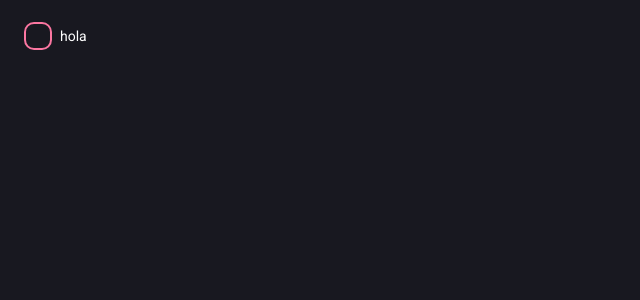
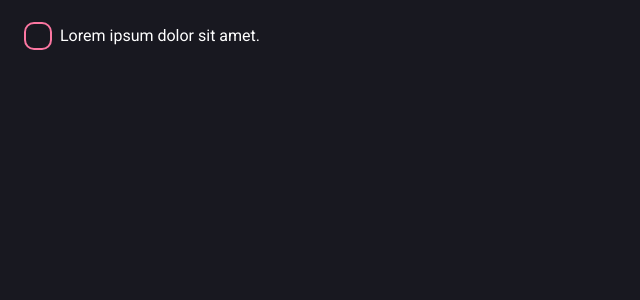
Before and after one commit to AlbaCasas/react-todo, a React (Create React App) app: page / in a window 1280 px wide. Shown: the top 300 px of the page, without its empty margins (0-640 px from the left). Built offline with nearby package versions, Linux system fonts and the light colour scheme.

Commit message:
Create Checkbox components

```diff
--- a/src/components/Checkbox/Checkbox.css
+++ b/src/components/Checkbox/Checkbox.css
@@ -4,6 +4,7 @@
     display: flex;
     align-items: center;
     margin: 24px;
+    font-size: 16px;
 }
 
 .checkbox__box {
@@ -11,12 +12,13 @@
     width: 24px;
     height: 24px;
     margin-right: 8px;
+    border: 2px solid #FB76A1;
 }
 
 .checkbox__box--checked {
     background-color: #FB76A1;
 }
 
-.checkbox__box--unchecked {
-    border: 2px solid #FB76A1;
+.checkbox__text--checked {
+    text-decoration: line-through;
 }
--- a/src/components/Checkbox/Checkbox.jsx
+++ b/src/components/Checkbox/Checkbox.jsx
@@ -2,8 +2,8 @@ import "./Checkbox.css";
 
 const Checkbox = (props) => {
     return <div className="checkbox">
-        <div className="checkbox__box checkbox__box--unchecked"/>
-        <span>
+        <div className={`checkbox__box ${props.checked === true ? "checkbox__box--checked" : ""}`}/>
+        <span className={`checkbox__text ${props.checked === true ? "checkbox__text--checked" : ""}`}>
             {props.children}
         </span>
     </div>
--- a/src/pages/App.jsx
+++ b/src/pages/App.jsx
@@ -1,7 +1,7 @@
 import Checkbox from "../components/Checkbox";
 
 function App(props) {
-  return <Checkbox>hola</Checkbox>
+  return <Checkbox checked={false}>Lorem ipsum dolor sit amet.</Checkbox>
 }
 
 export default App;
```
